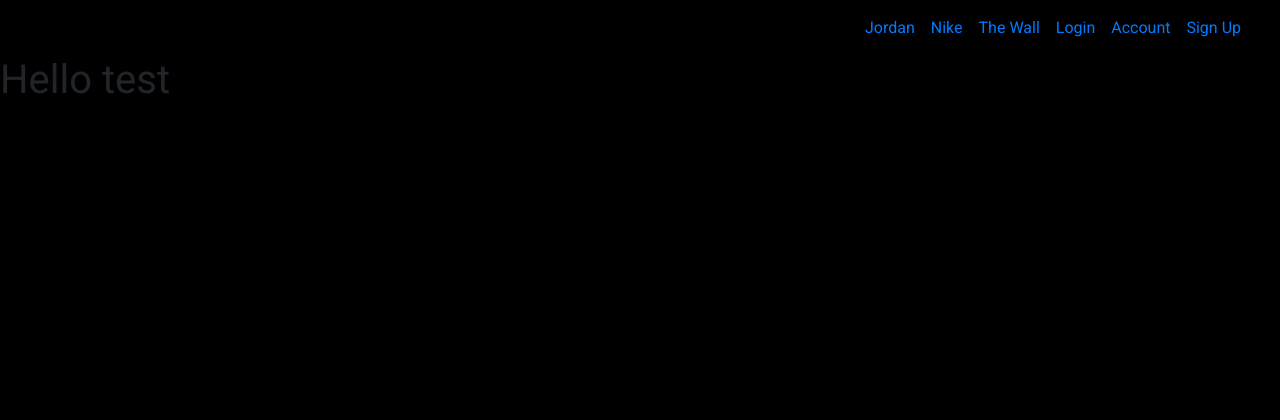
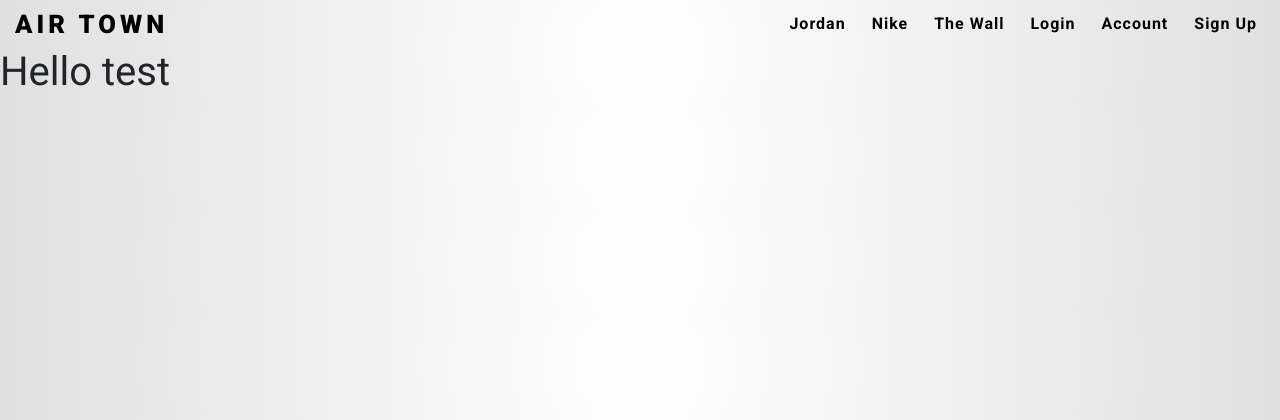
Before and after one commit to Harry-Leepz/Project-Airtown, a Flask app: page / in a window 1280 px wide. Shown: the top 420 px of the page. Run offline with Flask 2, Linux system fonts and the light colour scheme; data that the repository does not hold is empty; some libraries are stand-ins or nearby versions.

Commit message:
Add css style to navbar in static/css/style.css

```diff
--- a/static/css/style.css
+++ b/static/css/style.css
@@ -2,5 +2,40 @@ body {
     font-family: 'Roboto', sans-serif;
     margin: 0;
     padding: 0;
-    background-color: black;
+    background: rgb(255,255,255);
+    background: radial-gradient(circle, rgba(255,255,255,1) 0%, rgba(224,224,224,1) 100%);
 }
+
+/* Navbar CSS Starts */
+
+.navbar {
+    padding: 0;
+
+}
+
+.navbar-brand {
+    font-family: 'Roboto', sans-serif;
+    color: black;
+    font-weight: 900;
+    font-size: 1.6rem;
+    letter-spacing: 4px;
+    text-transform: uppercase;
+}
+
+.nav-link {
+    font-family: 'Roboto', sans-serif;
+    color: black;
+    letter-spacing: 1px;
+    font-weight: 700;
+    margin-left: 10px;
+}
+
+.navbar-brand:hover {
+    color: black;
+}
+
+.navbar-nav .nav-item .nav-link:hover {
+    color: #757575;
+}
+
+/* Navbar CSS Ends */
--- a/templates/base.html
+++ b/templates/base.html
@@ -14,9 +14,9 @@
 </head>
 <body>
 <!-- Navbar Section Starts -->
-    <nav class="navbar navbar-expand-sm">
+    <nav class="navbar navbar-expand-md">
         <div class="container-fluid">
-
+            <a class="navbar-brand" href="#">Air Town</a>
             <button class="navbar-toggler ml-auto" type="button" data-toggle="collapse" data-target="#navbarNavDropdown"
                 aria-controls="navbarNavDropdown" aria-expanded="false" aria-label="Toggle navigation">
                 <span><i class="fas fa-bars"></i></span>
@@ -26,7 +26,7 @@
 
                 <ul class="navbar-nav ml-auto">
                     <li class="nav-item">
-                        <a class="nav-link active" href="#">Jordan</a>
+                        <a class="nav-link" href="#">Jordan</a>
                     </li>
                     <li class="nav-item">
                         <a class="nav-link" href="#">Nike</a>
```
